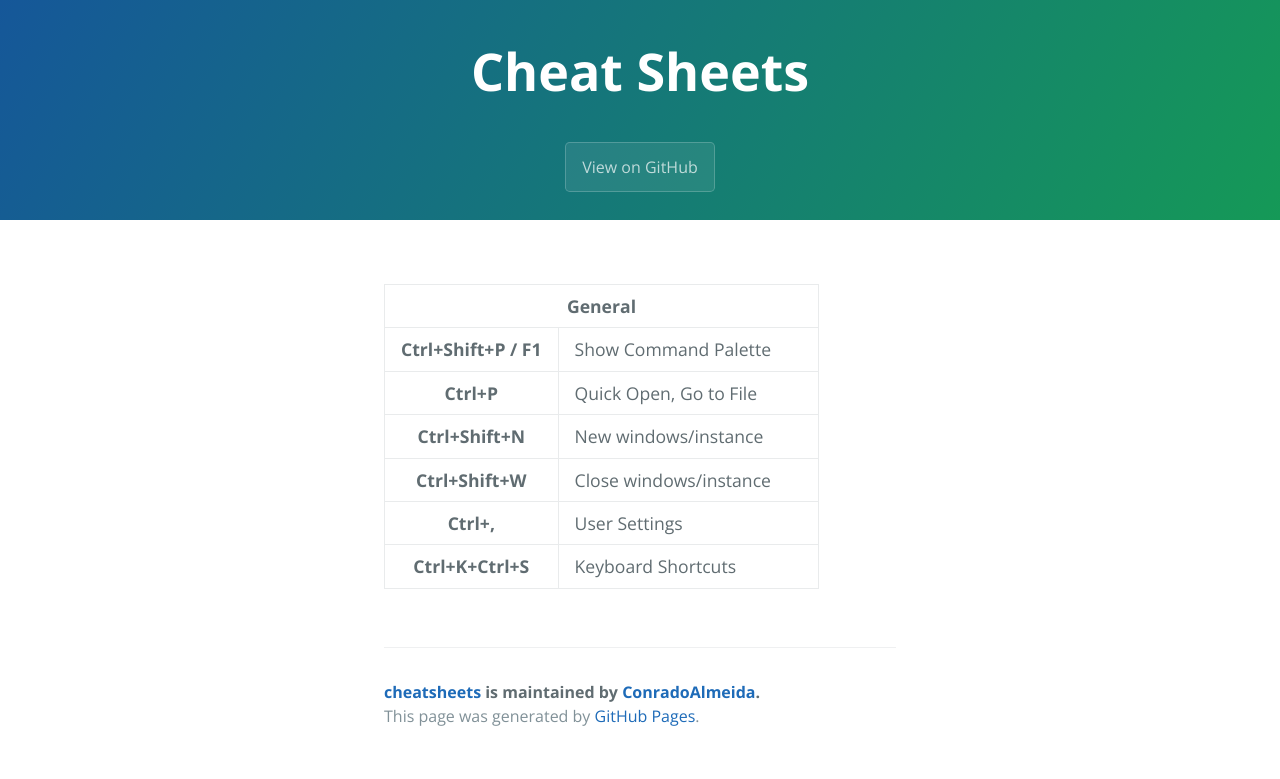
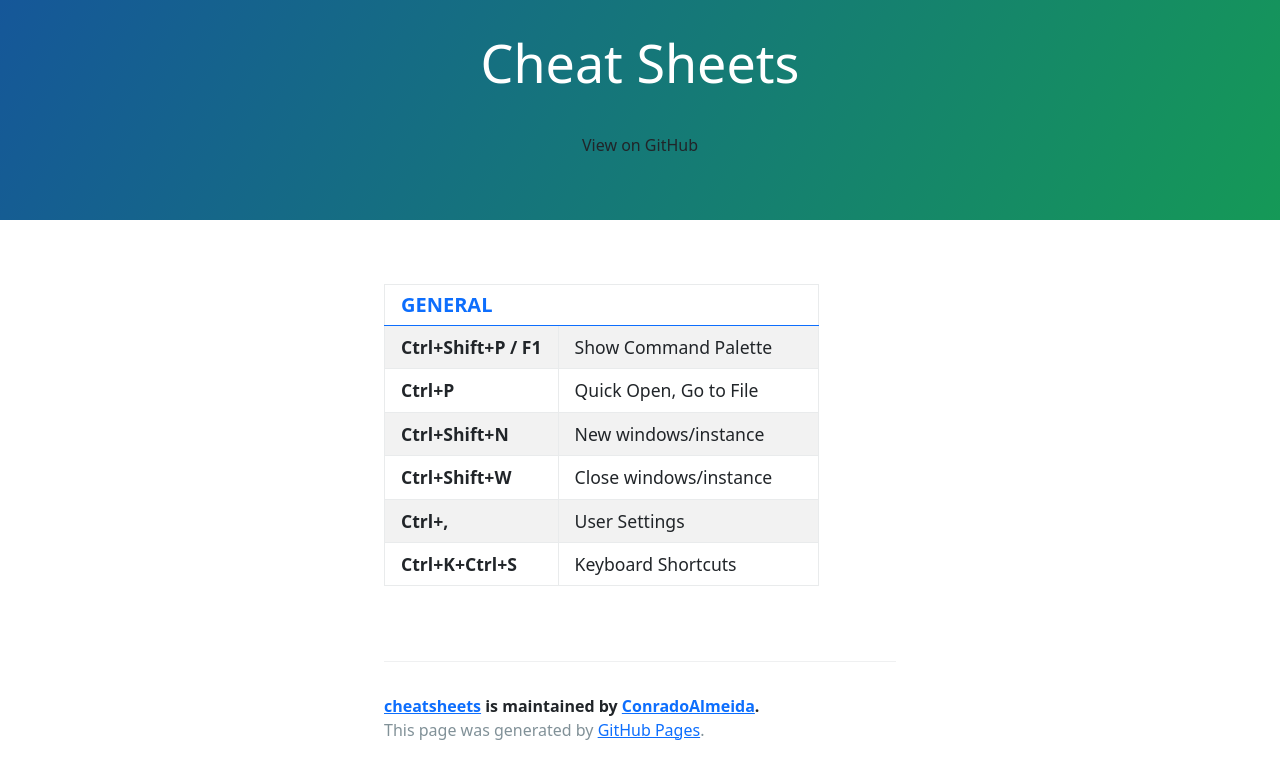
Before and after one commit to ConradoAlmeida/cheatsheets, a Jekyll site: the page built from index.html, in a window 1280 px wide. Shown: the top 779 px of the page. Built offline with Jekyll 4.4.1, drawn with Linux system fonts in a browser that asks for light colours; the repository's description, which GitHub fills in, is left out.

Commit message:
Update default.html

```diff
--- a/_layouts/default.html
+++ b/_layouts/default.html
@@ -10,6 +10,7 @@
     <meta name="theme-color" content="#157878">
     <meta name="apple-mobile-web-app-status-bar-style" content="black-translucent">
     <link rel="stylesheet" href="{{ '/assets/css/style.css?v=' | append: site.github.build_revision | relative_url }}">
+    <link href="https://cdn.jsdelivr.net/npm/bootstrap@5.0.2/dist/css/bootstrap.min.css" rel="stylesheet" integrity="sha384-EVSTQN3/azprG1Anm3QDgpJLIm9Nao0Yz1ztcQTwFspd3yD65VohhpuuCOmLASjC" crossorigin="anonymous">
     {% include head-custom.html %}
   </head>
   <body>
```
